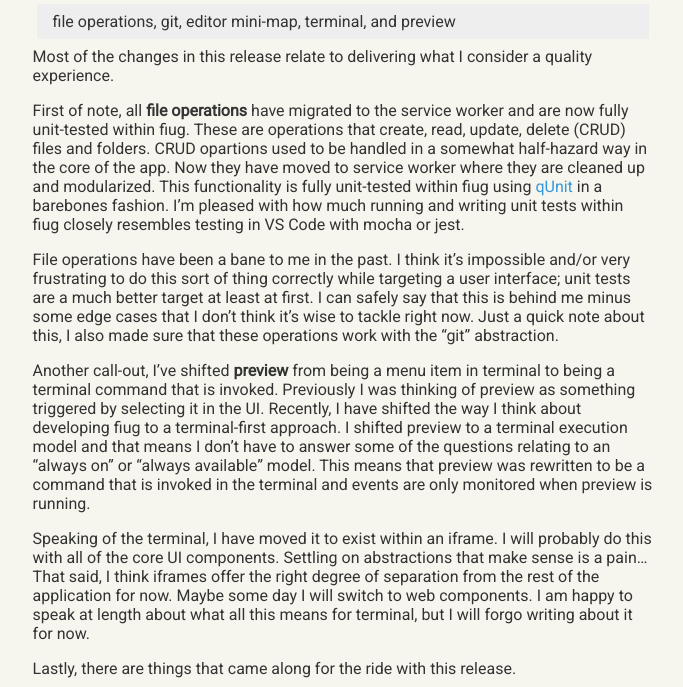
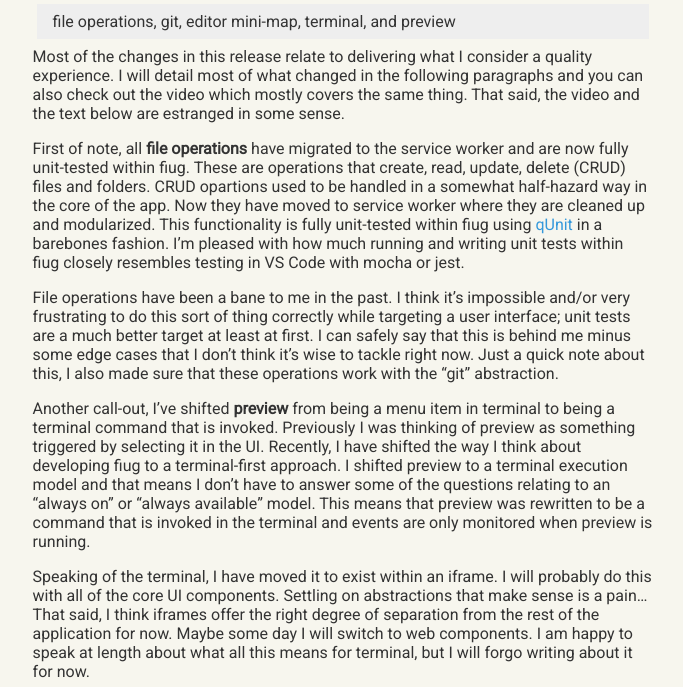
Before and after one commit to fiugd/blog, a Jekyll site: the page built from docs/_posts/2021-08-19-release-v0-4-3.md, in a window 1280 px wide and 900 px high, scrolled down 340 px, cut to the strip 213-900 px from the top of the window. Shown: the whole strip, without its empty margins (297-980 px from the left). Built offline with Jekyll 4.4.1, drawn with Linux system fonts in a browser that asks for light colours.

Commit message:
Update 2021-08-19-release-v0-4-3.md

```diff
--- a/docs/_posts/2021-08-19-release-v0-4-3.md
+++ b/docs/_posts/2021-08-19-release-v0-4-3.md
@@ -13,7 +13,7 @@ tags:
   - releases
 ---
 
-Most of the changes in this release relate to delivering what I consider a quality experience.
+Most of the changes in this release relate to delivering what I consider a quality experience.  I will detail most of what changed in the following paragraphs and you can also check out the video which mostly covers the same thing.  That said, the video and the text below are estranged in some sense.
 
 First of note, all **file operations** have migrated to the service worker and are now fully unit-tested within fiug.  These are operations that create, read, update, delete (CRUD) files and folders.  CRUD opartions used to be handled in a somewhat half-hazard way in the core of the app.  Now they have moved to service worker where they are cleaned up and modularized.  This functionality is fully unit-tested within fiug using [qUnit](https://qunitjs.com/) in a barebones fashion.  I'm pleased with how much running and writing unit tests within fiug closely resembles testing in VS Code with mocha or jest.
 
```
